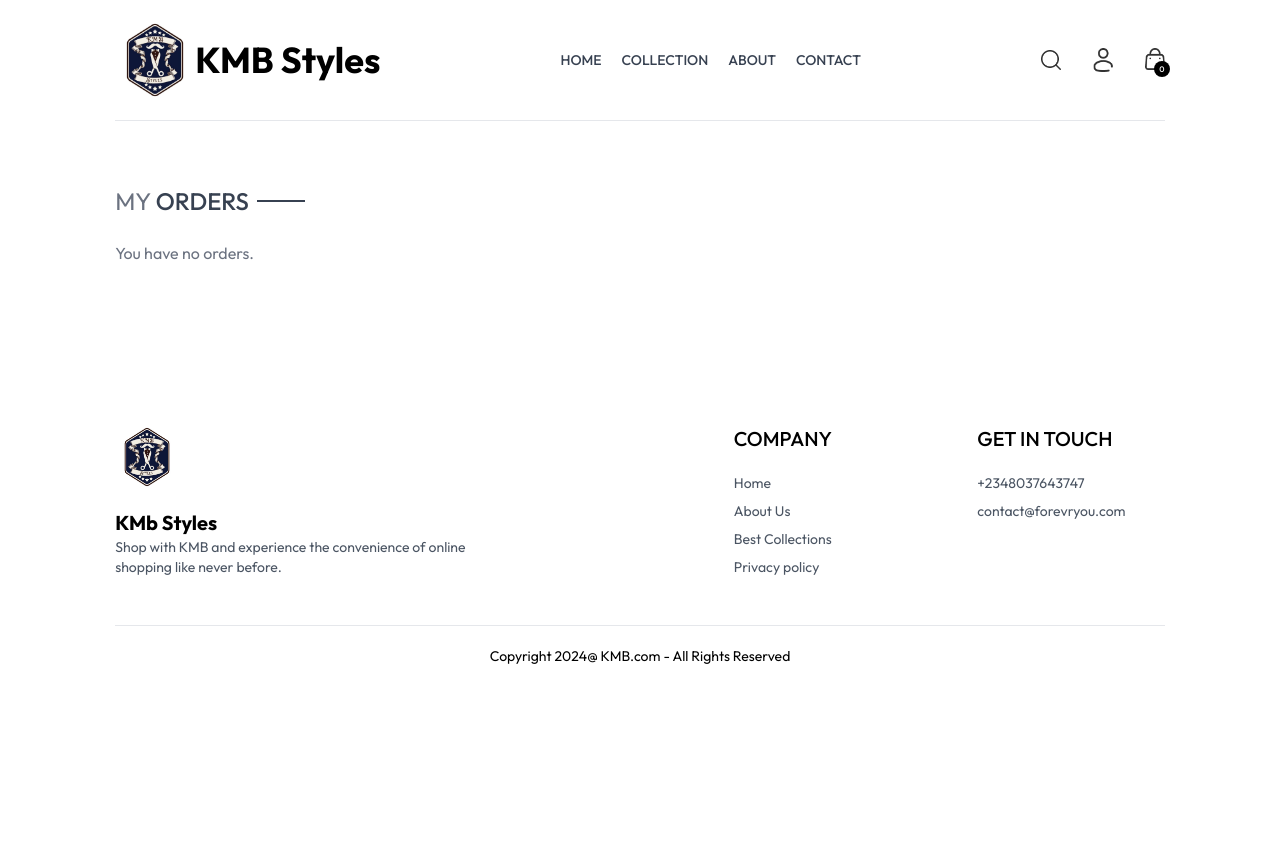
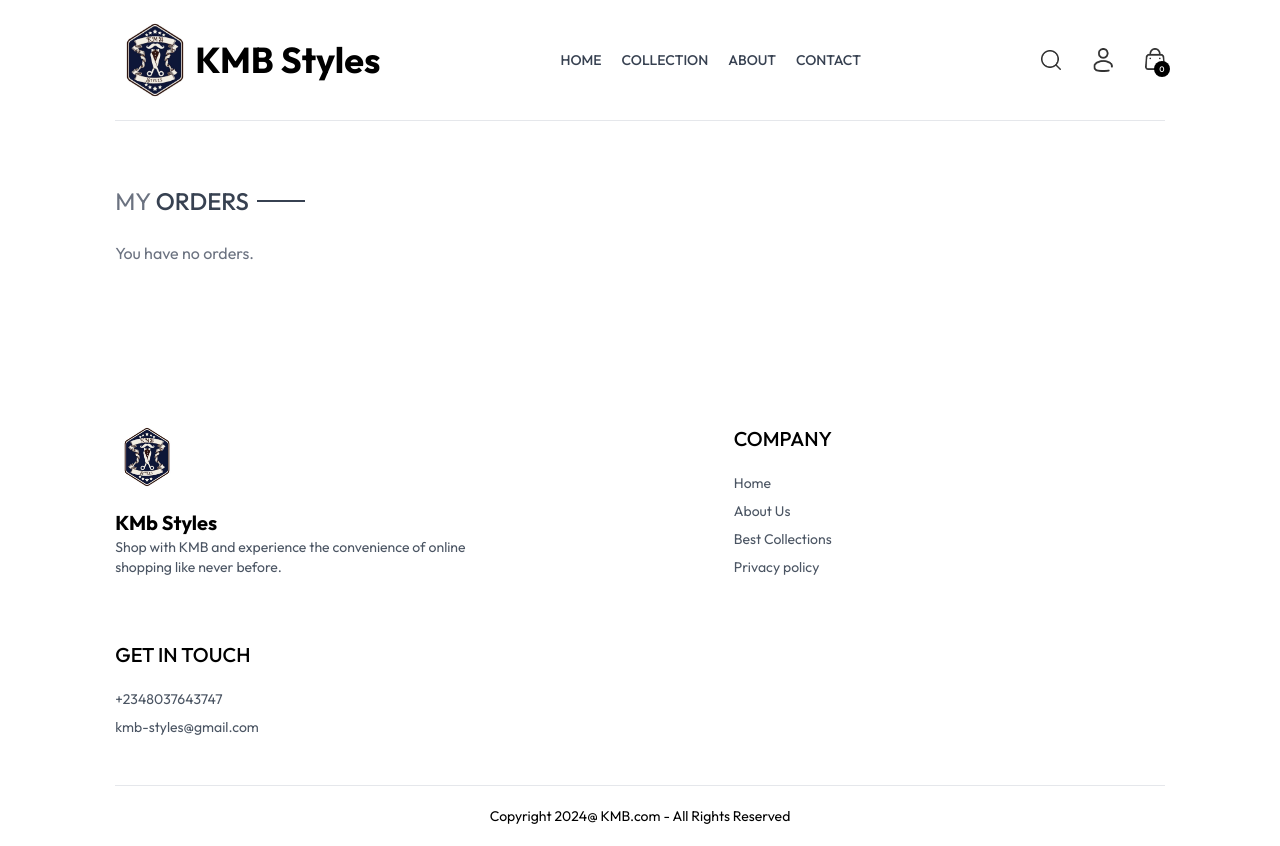
Before and after one commit to JusticeOpara/kmb-styles, a React (Vite) app: page /orders in a window 1280 px wide. Before the commit the page ends 800 px from the top, so only its background shows below. Built offline with nearby package versions, Linux system fonts and the light colour scheme.

Commit message:
update footer

```diff
--- a/src/components/Footer.jsx
+++ b/src/components/Footer.jsx
@@ -11,7 +11,7 @@
   };
 
   return (
-    <div className="f">
+    <>
       <div className="flex flex-col sm:grid grid-cols-[3fr_1fr_1fr] md:gap-14 my-10 mt-40 text-sm ">
         <div className="">
         <div className="flex items-center ">
@@ -56,12 +56,13 @@
             </li>
           </ul>
         </div>
+        <span ></span>
 
         <div className="">
           <p className="text-xl font-medium mb-5">GET IN TOUCH</p>
           <ul className="flex flex-col flex-1 text-gray-600">
-            <li className="mb-2">+2348037643747</li>
-            <li className="mb-2">contact@forevryou.com </li>
+            <li className="mb-2" >+2348037643747</li>
+            <li className="mb-2">kmb-styles@gmail.com </li>
           </ul>
         </div>
       </div>
@@ -71,7 +72,7 @@
           Copyright 2024@ KMB.com - All Rights Reserved
         </p>
       </div>
-    </div>
+    </>
   );
 };
 
```
